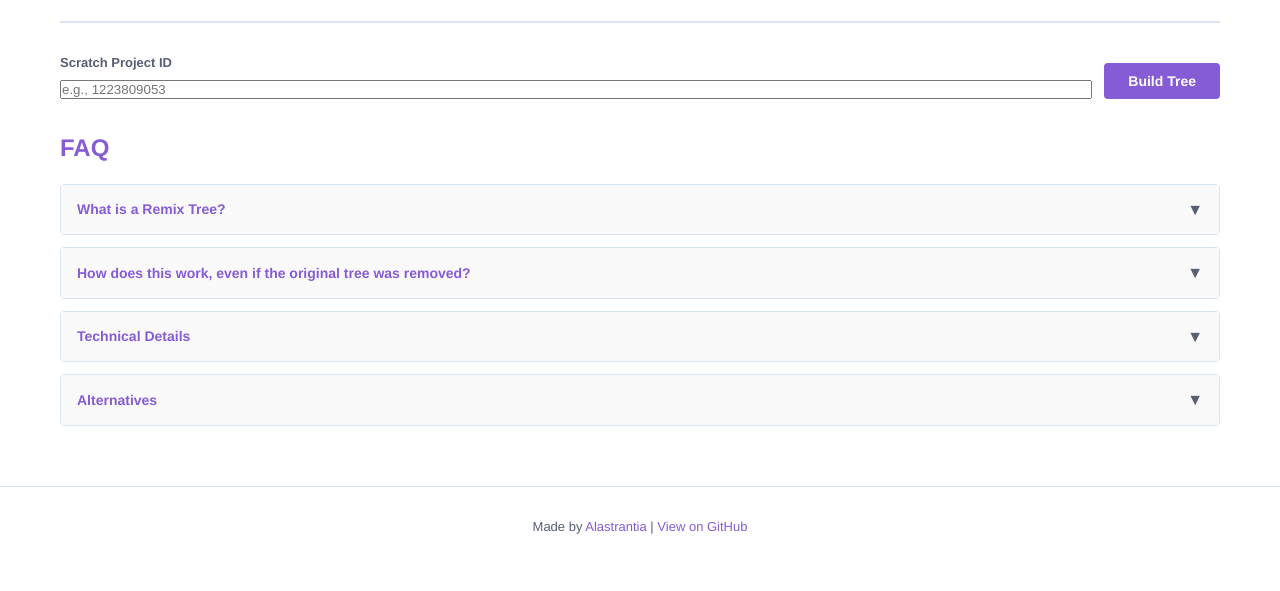
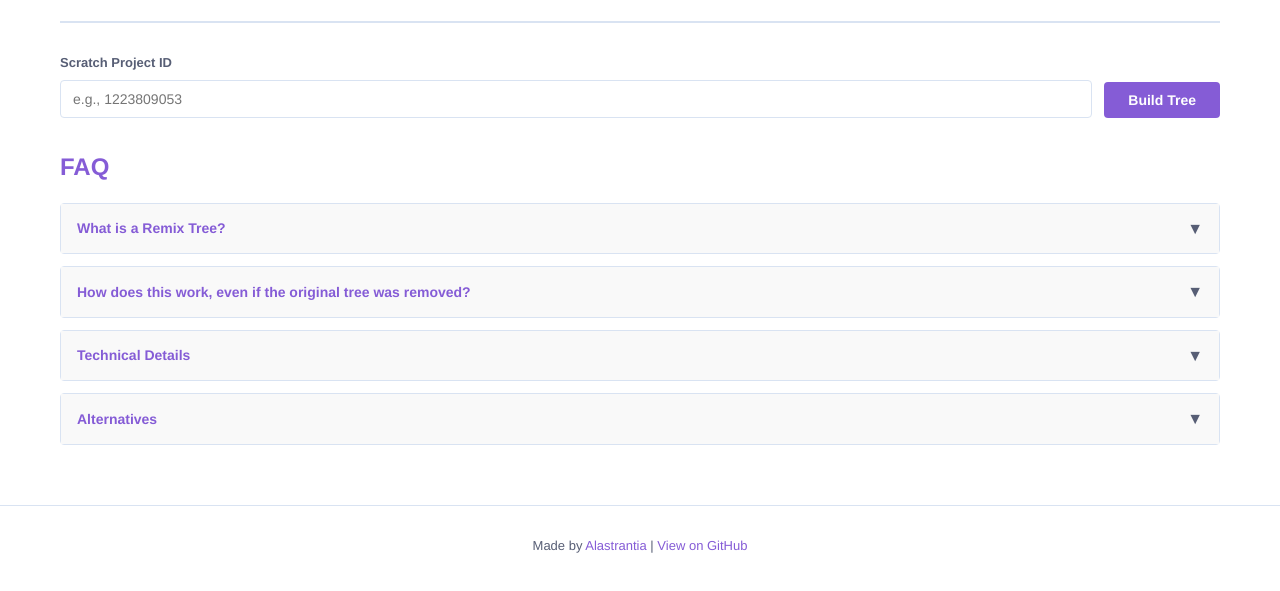
Before and after one commit to Alastrantia/scratch-remixtree, a plain HTML site: page web/frontend/index.html in a window 1280 px wide. Shown: the part 139-730 px from the top of the page. Drawn offline with Linux system fonts and the light colour scheme.

Commit message:
small tweaks pt 3

```diff
--- a/web/frontend/styles.css
+++ b/web/frontend/styles.css
@@ -117,7 +117,7 @@ label {
   color: var(--text-dark);
 }
 
-input[type="text"] {
+input {
   padding: 10px 12px;
   border: 1px solid var(--scratch-border);
   border-radius: 4px;
@@ -125,7 +125,7 @@ input[type="text"] {
   font-family: inherit;
 }
 
-input[type="text"]:focus {
+input:focus {
   outline: none;
   border-color: var(--scratch-blue);
 }
```
